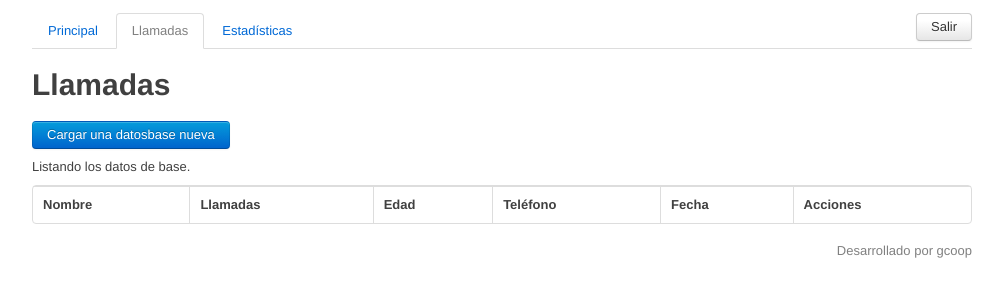
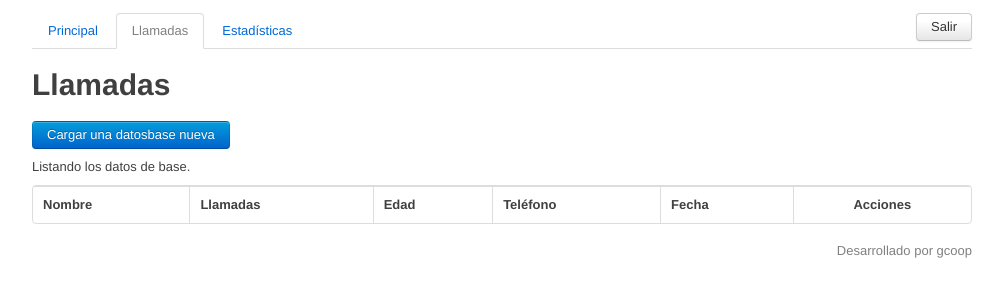
Before and after one commit to gcoop-libre/flaskpastillas, a Flask app: page /llamada in a window 1280 px wide. Shown: the top 300 px of the page, without its empty margins (138-1141 px from the left). Run offline with Flask 2, Linux system fonts and the light colour scheme; data that the repository does not hold is empty.

Commit message:
centrando el texto 'agregar' de la lista de llamadas.

```diff
--- a/static/custom.css
+++ b/static/custom.css
@@ -18,3 +18,8 @@ background-color: white;
     padding: 6px;
     border: 0;
 }
+
+
+td.centrar, th.centrar {
+    text-align: center;
+}
--- a/templates/llamada_listar.html
+++ b/templates/llamada_listar.html
@@ -26,7 +26,7 @@ Listando los datos de base.
     <th>Edad</th>
     <th>Teléfono</th>
     <th>Fecha</th>
-    <th>Acciones</th>
+    <th class='centrar'>Acciones</th>
 </tr>
 
 {% for datosbase in lista_datosbase %}
@@ -36,7 +36,7 @@ Listando los datos de base.
     <td>{{ datosbase.edad }}</td>
     <td>{{ datosbase.telefono }}</td>
     <td>{{ datosbase.fecha|dateformat('%d/%m/%Y') }}</td>
-    <td><a href='{{ url_for('agregar_llamada', id=datosbase.id) }}'>Agregar</a></td>
+    <td class='centrar'><a href='{{ url_for('agregar_llamada', id=datosbase.id) }}'>Agregar</a></td>
 </tr>
 {% endfor %}
 </table>
```
